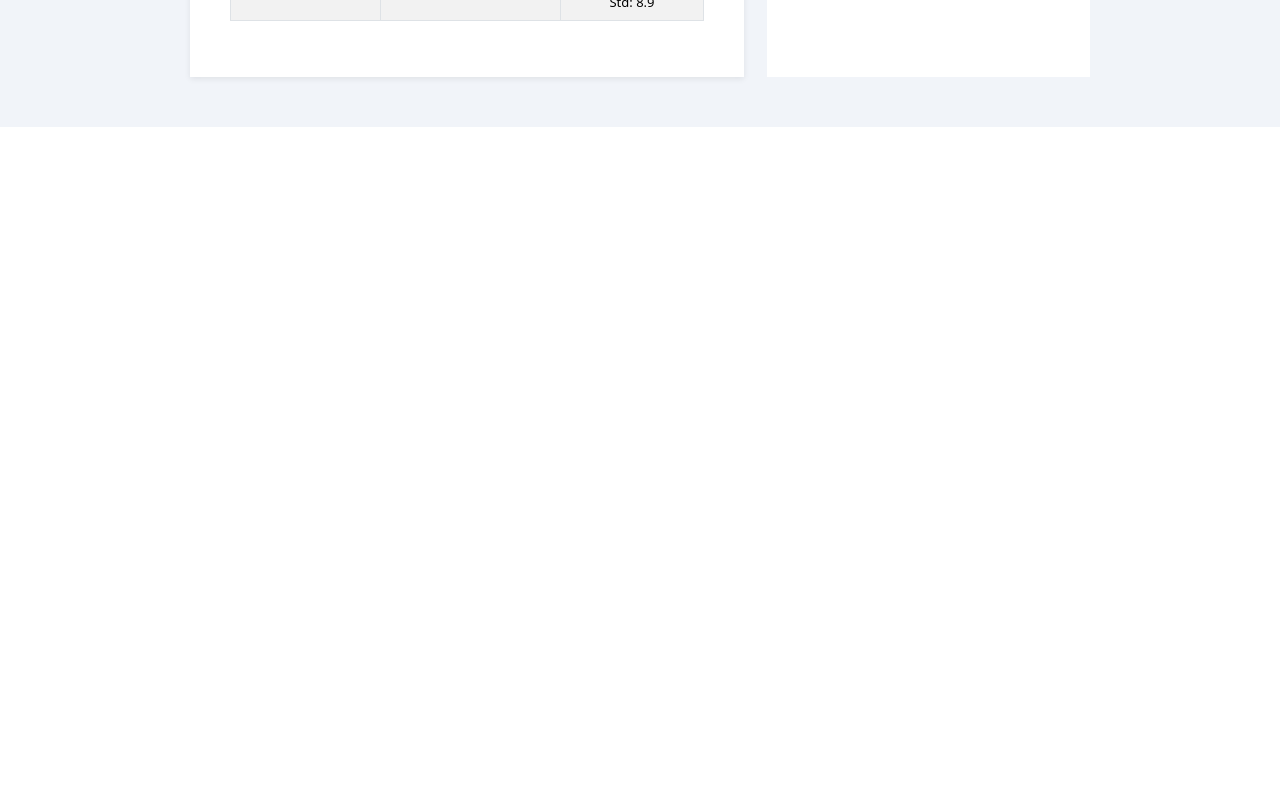
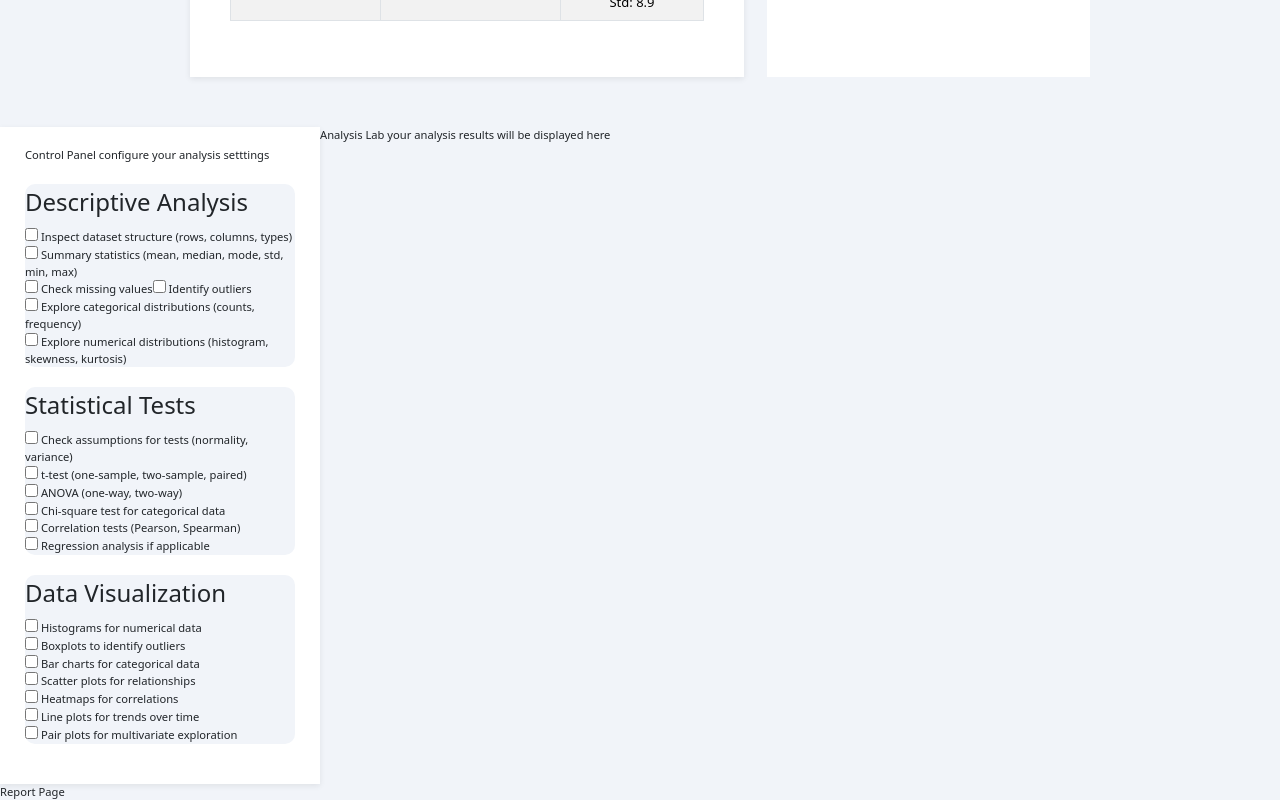
Before and after one commit to Freshtanazari/StatisLab, a React (Create React App) app in the folder statislab-frontend/: page / in a window 1280 px wide. Shown: the part 1797-2597 px from the top of the page. Before the commit the page ends 1924 px from the top, so only its background shows below. Built offline with nearby package versions, Linux system fonts and the light colour scheme.

Commit message:
Added the analysis, report and analysisdata files

```diff
--- /dev/null
+++ b/statislab-frontend/src/Analysis.js
@@ -0,0 +1,41 @@
+import React from "react";
+import {useState} from "react";
+import analysisData from "./analysisData.json";
+
+const Analysis = () => {
+    let ready, setReady = useState(false);
+    let data = analysisData;
+    let sections = [...new Set(data.map(item => item.section))];
+  function listSteps(section){
+    return data.filter(item => item.section === section);
+  }
+
+  return (
+
+    <div className="analysisScreen">
+      <div className="analysisControl">
+       {/* this is  {sections} */}
+       Control Panel configure your analysis setttings
+       {sections.map(section => (
+        <fieldset key={section}>
+          <legend>{section}</legend>
+        {listSteps(section).map(step => (
+          <label  key={step.step}>
+          <input type="checkbox" /> {step.step}
+          </label>
+        ))}
+        </fieldset>
+       ))}
+
+      </div>
+
+      <div className="analysisLab">Analysis Lab
+        your analysis results will be displayed here
+        <analysisBox code={ready}/>
+      </div>
+
+    </div>
+  );
+};
+
+export default Analysis;
--- a/statislab-frontend/src/App.css
+++ b/statislab-frontend/src/App.css
@@ -148,3 +148,30 @@ ul{
 Table{
   text-transform: capitalize;
 }
+
+/* analysis screen */
+label {
+display: block;
+}
+.analysisScreen{
+  display: flex;
+  flex-direction: row;
+  margin: 0 auto;;
+  padding: 20px, 50px;
+}
+.analysisControl{
+  width: 25%;
+  background-color: white;
+  padding: 20px 25px;
+  box-shadow: 0 2px 6px rgba(0, 0, 0, 0.08) ;
+}
+.analysisLab{
+  width: 75%;
+}
+fieldset {
+  margin: 20px 0 !important;       /* spacing between fieldsets */
+  padding: 20px;         /* inner spacing */
+  border-radius: 10px;   /* rounded corners */
+  border: 1px solid #ccc; /* make the border visible */
+  background-color: #f1f4f9;
+}
--- a/statislab-frontend/src/App.js
+++ b/statislab-frontend/src/App.js
@@ -1,8 +1,12 @@
 import './App.css';
+// import 'bootstrap/dist/css/bootstrap.min.css';
+
 import Navbar from "./components/Navbar.js";
 import UploadStep from "./UploadStep.js";
 import Preview from "./Preview.js";
 import Processing from "./Processing.js"
+import Analysis from "./Analysis.js";
+import Report from "./Report.js";
 function App() {
   return (
     <div className="App">
@@ -13,6 +17,8 @@ function App() {
         <UploadStep/>
         <Preview/>
         <Processing/>
+        <Analysis/>
+        <Report/>
 
       </main>
     </div>
--- /dev/null
+++ b/statislab-frontend/src/Report.js
@@ -0,0 +1,13 @@
+import React from "react";
+
+const Report = () =>{
+    return (
+        <div className="reportScreen">
+            <div className="reportContent">
+                Report Page
+            </div>
+        </div>
+    )
+}
+
+export default Report;
--- /dev/null
+++ b/statislab-frontend/src/analysisData.json
@@ -0,0 +1,173 @@
+[
+  {
+    "section": "Descriptive Analysis",
+    "step": "Inspect dataset structure (rows, columns, types)",
+    "minColumns": 0,
+    "maxColumns": 0,
+    "columnTypes": "any",
+    "requirements": [],
+    "displayOptions": []
+  },
+  {
+    "section": "Descriptive Analysis",
+    "step": "Summary statistics (mean, median, mode, std, min, max)",
+    "minColumns": 1,
+    "maxColumns": 10,
+    "columnTypes": "numeric (mode can also use categorical)",
+    "requirements": ["columns", "aggregate_method: mean/median/mode/std/min/max"],
+    "displayOptions": []
+  },
+  {
+    "section": "Descriptive Analysis",
+    "step": "Check missing values",
+    "minColumns": 0,
+    "maxColumns": 0,
+    "columnTypes": "any",
+    "requirements": ["columns optional"],
+    "displayOptions": []
+  },
+  {
+    "section": "Descriptive Analysis",
+    "step": "Identify outliers",
+    "minColumns": 1,
+    "maxColumns": 5,
+    "columnTypes": "numeric",
+    "requirements": ["columns", "method: IQR/Z-score", "optional hue/grouping"],
+    "displayOptions": ["color", "marker"]
+  },
+  {
+    "section": "Descriptive Analysis",
+    "step": "Explore categorical distributions (counts, frequency)",
+    "minColumns": 1,
+    "maxColumns": 1,
+    "columnTypes": "categorical",
+    "requirements": ["column", "optional hue/grouping"],
+    "displayOptions": ["color", "bar_style"]
+  },
+  {
+    "section": "Descriptive Analysis",
+    "step": "Explore numerical distributions (histogram, skewness, kurtosis)",
+    "minColumns": 1,
+    "maxColumns": 5,
+    "columnTypes": "numeric",
+    "requirements": ["columns", "bins", "optional hue/grouping"],
+    "displayOptions": ["color_palette", "edgecolor", "hist_type", "alpha"]
+  },
+  {
+    "section": "Statistical Tests",
+    "step": "Check assumptions for tests (normality, variance)",
+    "minColumns": 1,
+    "maxColumns": 5,
+    "columnTypes": "numeric",
+    "requirements": ["columns", "normality test (Shapiro-Wilk)", "variance test (Levene)"],
+    "displayOptions": ["color"]
+  },
+  {
+    "section": "Statistical Tests",
+    "step": "t-test (one-sample, two-sample, paired)",
+    "minColumns": 1,
+    "maxColumns": 2,
+    "columnTypes": "numeric (2 if using two-sample with grouping)",
+    "requirements": ["columns", "group column if two-sample", "test_type: one-sample/two-sample/paired"],
+    "displayOptions": ["color", "marker"]
+  },
+  {
+    "section": "Statistical Tests",
+    "step": "ANOVA (one-way, two-way)",
+    "minColumns": 2,
+    "maxColumns": 5,
+    "columnTypes": "numeric dependent + categorical independent(s)",
+    "requirements": ["dependent column", "categorical independent(s)", "anova_type: one-way/two-way"],
+    "displayOptions": ["color", "marker"]
+  },
+  {
+    "section": "Statistical Tests",
+    "step": "Chi-square test for categorical data",
+    "minColumns": 2,
+    "maxColumns": 2,
+    "columnTypes": "categorical",
+    "requirements": ["two categorical columns"],
+    "displayOptions": ["color"]
+  },
+  {
+    "section": "Statistical Tests",
+    "step": "Correlation tests (Pearson, Spearman)",
+    "minColumns": 2,
+    "maxColumns": 2,
+    "columnTypes": "numeric",
+    "requirements": ["two numeric columns", "method: Pearson/Spearman"],
+    "displayOptions": ["color"]
+  },
+  {
+    "section": "Statistical Tests",
+    "step": "Regression analysis if applicable",
+    "minColumns": 2,
+    "maxColumns": 10,
+    "columnTypes": "numeric dependent + numeric or categorical independent(s)",
+    "requirements": ["dependent column", "independent columns", "optional categorical as dummy", "regression type: linear/multiple"],
+    "displayOptions": ["color", "marker", "line_style"]
+  },
+  {
+    "section": "Data Visualization",
+    "step": "Histograms for numerical data",
+    "minColumns": 1,
+    "maxColumns": 5,
+    "columnTypes": "numeric",
+    "requirements": ["columns", "bins", "optional hue/grouping"],
+    "displayOptions": ["color_palette", "edgecolor", "hist_type", "alpha"]
+  },
+  {
+    "section": "Data Visualization",
+    "step": "Boxplots to identify outliers",
+    "minColumns": 1,
+    "maxColumns": 2,
+    "columnTypes": "numeric (optional categorical for grouping)",
+    "requirements": ["numeric column", "optional categorical column for hue/grouping"],
+    "displayOptions": ["color_palette", "marker", "line_style"]
+  },
+  {
+    "section": "Data Visualization",
+    "step": "Bar charts for categorical data",
+    "minColumns": 1,
+    "maxColumns": 1,
+    "columnTypes": "categorical",
+    "requirements": ["column", "optional hue/grouping"],
+    "displayOptions": ["color_palette", "bar_style", "alpha"]
+  },
+  {
+    "section": "Data Visualization",
+    "step": "Scatter plots for relationships",
+    "minColumns": 2,
+    "maxColumns": 2,
+    "columnTypes": "numeric (optional categorical for color/grouping)",
+    "requirements": ["x column", "y column", "optional hue/grouping"],
+    "displayOptions": ["color_palette", "marker", "size", "alpha"]
+  },
+  {
+    "section": "Data Visualization",
+    "step": "Heatmaps for correlations",
+    "minColumns": 2,
+    "maxColumns": 20,
+    "columnTypes": "numeric",
+    "requirements": ["numeric columns", "correlation method: Pearson/Spearman"],
+    "displayOptions": ["color_palette", "annot", "linewidths", "linecolor"]
+  },
+  {
+    "section": "Data Visualization",
+    "step": "Line plots for trends over time",
+    "minColumns": 2,
+    "maxColumns": 2,
+    "columnTypes": "numeric vs datetime",
+    "requirements": ["x datetime column", "y numeric column(s)", "optional hue/grouping"],
+    "displayOptions": ["color_palette", "marker", "line_style", "alpha"]
+  },
+  {
+    "section": "Data Visualization",
+    "step": "Pair plots for multivariate exploration",
+    "minColumns": 2,
+    "maxColumns": 20,
+    "columnTypes": "numeric (optional categorical for hue/grouping)",
+    "requirements": ["numeric columns", "optional categorical for hue/grouping"],
+    "displayOptions": ["color_palette", "marker", "line_style", "alpha"]
+  }
+]
--- a/statislab-frontend/src/index.js
+++ b/statislab-frontend/src/index.js
@@ -2,8 +2,9 @@ import React from 'react';
 import ReactDOM from 'react-dom/client';
 import './index.css';
 import App from './App';
-// import "bootstrap/dist/css/bootstrap.min.css";
-import 'bootstrap/dist/css/bootstrap.min.css';
+
+import "bootstrap/dist/css/bootstrap.min.css";
+import './App.css';
 import reportWebVitals from './reportWebVitals';
 
 const root = ReactDOM.createRoot(document.getElementById('root'));
```
